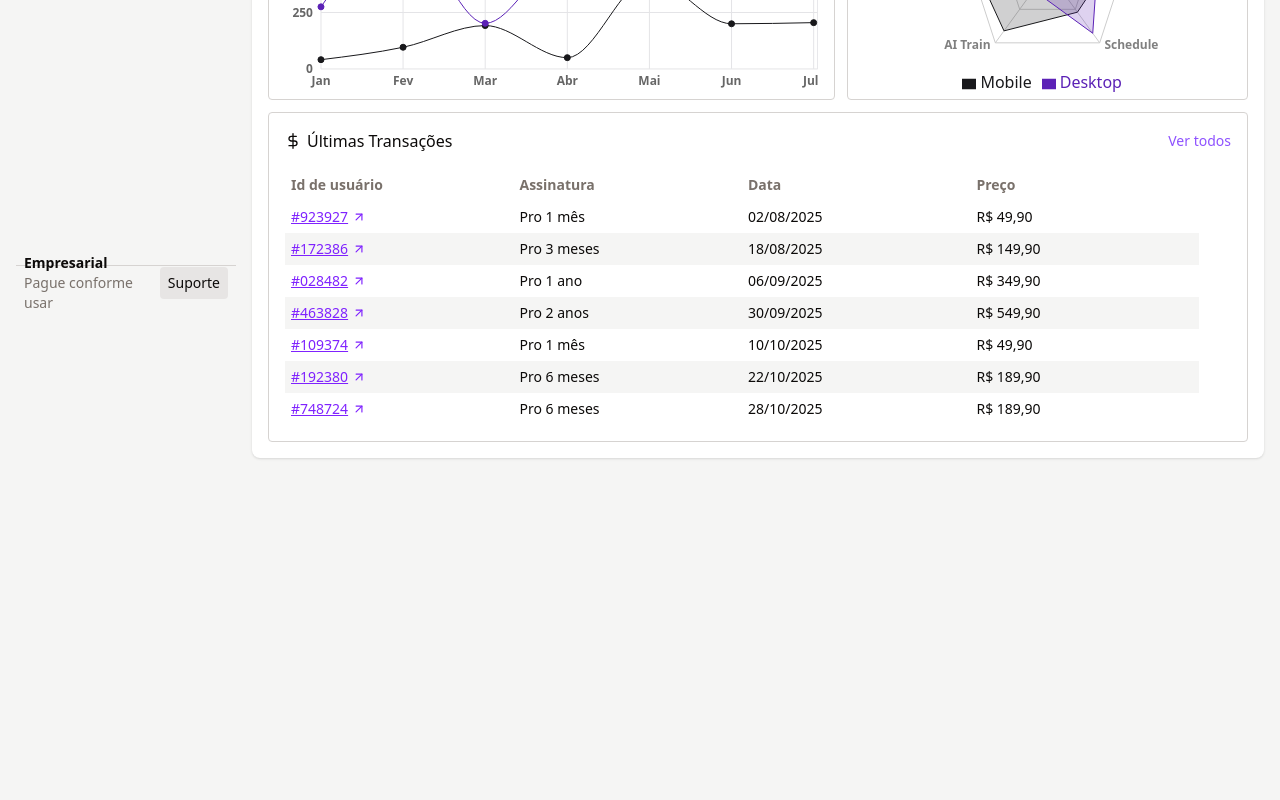
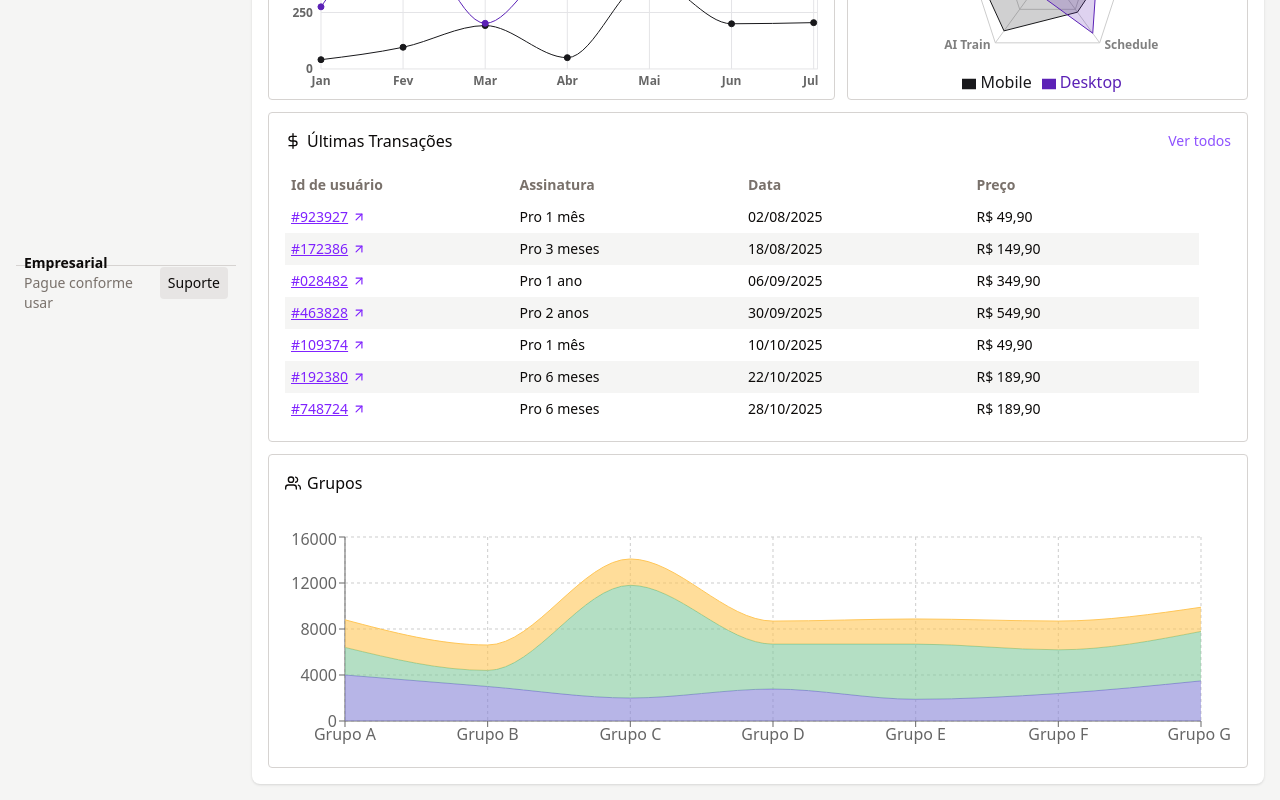
Before and after one commit to henrynicollasissicaba/admin-dashboard, a Next.js app: page / in a window 1280 px wide. Shown: the part 471-1271 px from the top of the page. Before the commit the page ends 945 px from the top, so only its background shows below. Built offline with nearby package versions, Linux system fonts and the light colour scheme.

Commit message:
add new chart

```diff
--- a/src/app/components/Grid.tsx
+++ b/src/app/components/Grid.tsx
@@ -1,5 +1,6 @@
 import ActivityGraph from "./ActivityGraph";
 import RecentTransactions from "./RecentTransactions";
+import StackedArea from "./StackedArea";
 import StatsCards from "./StatsCards";
 import UsageRadar from "./UsageRadar";
 
@@ -10,6 +11,7 @@ export default function Grid(){
             <ActivityGraph />
             <UsageRadar />
             <RecentTransactions />
+            <StackedArea />
         </div>
     )
 }
--- a/src/app/components/Sidebar.tsx
+++ b/src/app/components/Sidebar.tsx
@@ -13,10 +13,10 @@ export default function Sidebar(){
     return(
         <>
             <button
-                className="md:hidden sticky top-4 ml-auto px-4 py-1"
+                className="md:hidden fixed top-4 right-4 ml-auto p-2 z-10 bg-stone-800 rounded-full"
                 onClick={() => setIsOpenMenu(!isOpenMenu)}
             >
-                {isOpenMenu ? <FiX className="size-6" /> : <FiMenu className="size-6" />}
+                {isOpenMenu ? <FiX className="size-6 text-white" /> : <FiMenu className="size-6 text-white" />}
             </button>
             <div className={`fixed md:sticky bg-stone-100 z-10 h-full top-0 md:top-4
                 ${isOpenMenu ? "left-0" : "-left-full"} transition-all`}>
--- /dev/null
+++ b/src/app/components/StackedArea.tsx
@@ -0,0 +1,85 @@
+"use client"
+
+import { FiUsers } from 'react-icons/fi';
+import { AreaChart, Area, XAxis, YAxis, CartesianGrid, Tooltip, ResponsiveContainer } from 'recharts';
+
+const data = [
+  {
+    name: 'Grupo A',
+    mobile: 4000,
+    desktop: 2400,
+    outros: 2400,
+  },
+  {
+    name: 'Grupo B',
+    mobile: 3000,
+    desktop: 1398,
+    outros: 2210,
+  },
+  {
+    name: 'Grupo C',
+    mobile: 2000,
+    desktop: 9800,
+    outros: 2290,
+  },
+  {
+    name: 'Grupo D',
+    mobile: 2780,
+    desktop: 3908,
+    outros: 2000,
+  },
+  {
+    name: 'Grupo E',
+    mobile: 1890,
+    desktop: 4800,
+    outros: 2181,
+  },
+  {
+    name: 'Grupo F',
+    mobile: 2390,
+    desktop: 3800,
+    outros: 2500,
+  },
+  {
+    name: 'Grupo G',
+    mobile: 3490,
+    desktop: 4300,
+    outros: 2100,
+  },
+];
+
+export default function StackedArea(){
+    return(
+        <div className="col-span-12 overflow-hidden rounded border border-stone-300">
+            <div className="p-4">
+                <h3 className="flex items-center gap-1.5 font-medium">
+                    <FiUsers /> Grupos
+                </h3>
+            </div>
+
+            <div className="h-64 p-4">
+                <ResponsiveContainer width="100%" height="100%">
+                    <AreaChart
+                        width={500}
+                        height={400}
+                        data={data}
+                        margin={{
+                            top: 10,
+                            right: 30,
+                            left: 0,
+                            bottom: 0,
+                        }}
+                    >
+                        <CartesianGrid strokeDasharray="3 3" />
+                        <XAxis dataKey="name" />
+                        <YAxis />
+                        <Tooltip />
+                        <Area type="monotone" dataKey="mobile" stackId="1" stroke="#8884d8" fill="#8884d8" />
+                        <Area type="monotone" dataKey="desktop" stackId="1" stroke="#82ca9d" fill="#82ca9d" />
+                        <Area type="monotone" dataKey="outros" stackId="1" stroke="#ffc658" fill="#ffc658" />
+                    </AreaChart>
+                </ResponsiveContainer>
+            </div>
+        </div>
+    )
+}
```
